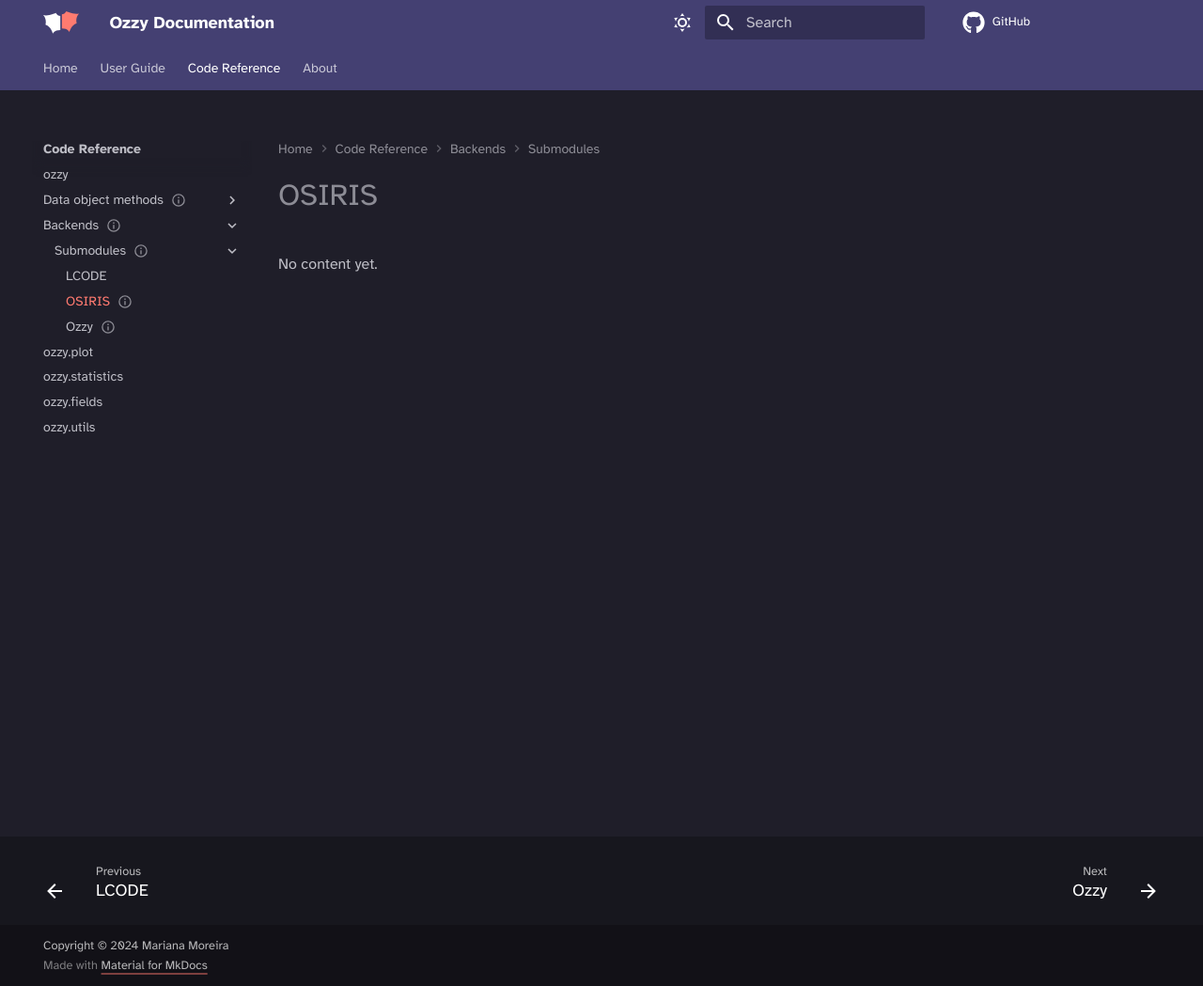
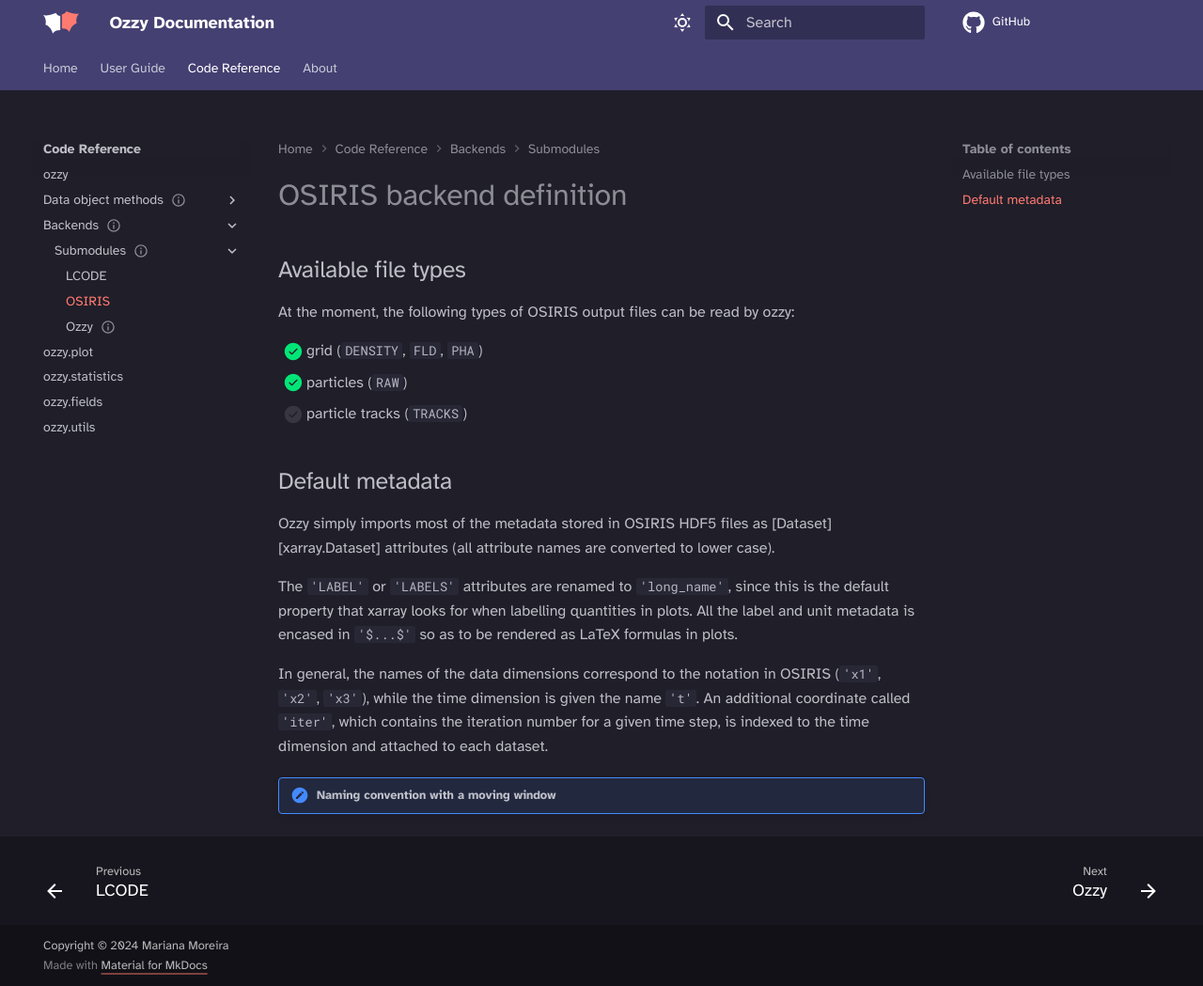
Before and after one commit to mtrocadomoreira/ozzy, an MkDocs documentation site: the page built from docs/docs/reference/backends/submodules/osiris.md, in a window 1280 px wide and 1049 px high. Shown: the whole window at 94% size. Built offline with MkDocs 1.6.1 and Material for MkDocs 9.7.7, drawn with Linux system fonts in a browser that asks for light colours; comment, search, counter and statistics services are not loaded.

Commit message:
work on documentation

```diff
--- a/docs/docs/reference/backends/submodules/osiris.md
+++ b/docs/docs/reference/backends/submodules/osiris.md
@@ -1,7 +1,22 @@
----
-status: in-progress
----
-
 <!-- TODO: explain defaults etc. -->
 
-No content yet.
+# OSIRIS backend definition
+
+## Available file types
+
+At the moment, the following types of OSIRIS output files can be read by ozzy:
+
+- [x] grid (`DENSITY`, `FLD`, `PHA`)
+- [x] particles (`RAW`)
+- [ ] particle tracks (`TRACKS`)
+
+
+## Default metadata
+
+Ozzy simply imports most of the metadata stored in OSIRIS HDF5 files as [Dataset][xarray.Dataset] attributes (all attribute names are converted to lower case).
+
+The `'LABEL'` or `'LABELS'` attributes are renamed to `'long_name'`, since this is the default property that xarray looks for when labelling quantities in plots. All the label and unit metadata is encased in `'$...$'` so as to be rendered as LaTeX formulas in plots.
+
+In general, the names of the data dimensions correspond to the notation in OSIRIS (`'x1'`, `'x2'`, `'x3'`), while the time dimension is given the name `'t'`. An additional coordinate called `'iter'`, which contains the iteration number for a given time step, is indexed to the time dimension and attached to each dataset.
+
+!!! important "Naming convention with a moving window"
```
Also changed, not shown: docs/docs/user-guide/key-concepts.md (+5 -0 lines).
